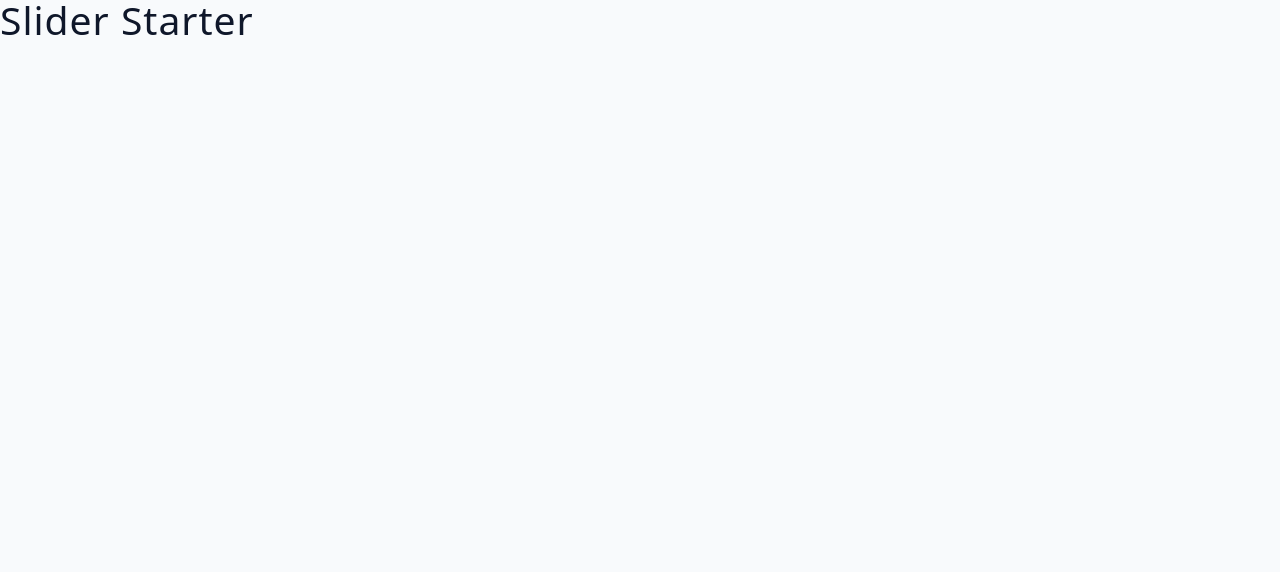
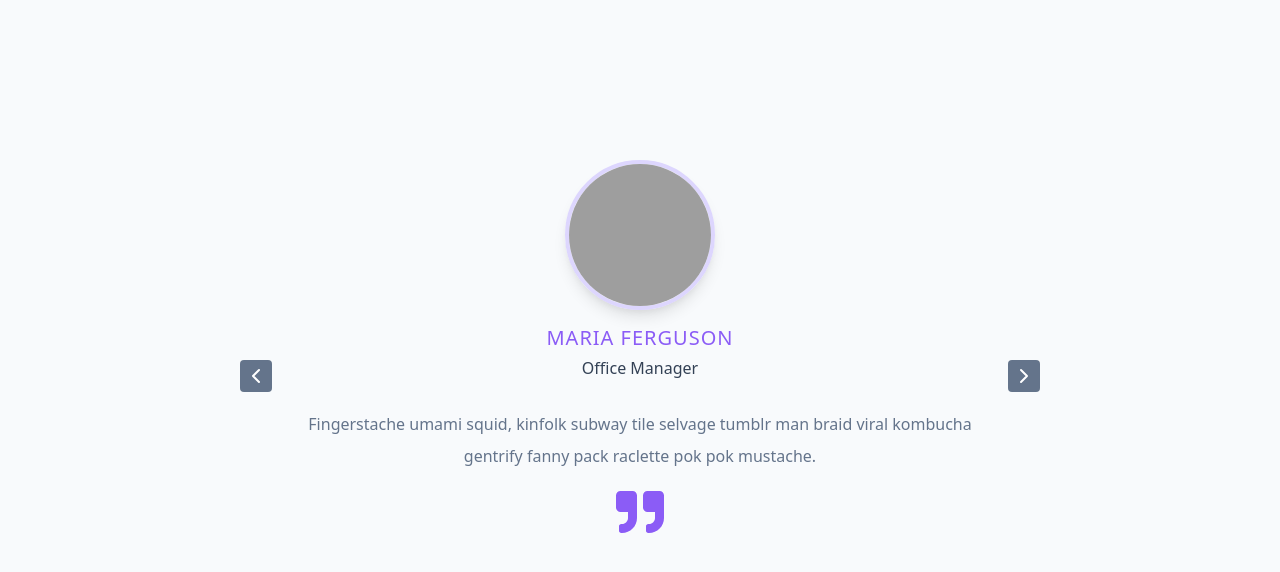
Before and after one commit to DanielYehezkely/Slider-Project, a React (Vite) app: page / in a window 1280 px wide. Shown: the top 572 px of the page. Built offline with nearby package versions, Linux system fonts and the light colour scheme; grey boxes are pictures that could not be loaded.

Commit message:
making the Structure

```diff
--- a/src/App.jsx
+++ b/src/App.jsx
@@ -1,7 +1,9 @@
+import Carousel from "./Carousel";
+
 const App = () => {
   return (
     <main>
-      <h2>Slider Starter</h2>
+      <Carousel/>
     </main>
   );
 };
--- /dev/null
+++ b/src/Carousel.jsx
@@ -0,0 +1,38 @@
+import React, { useState } from 'react'
+import {shortList, list, longList} from './data'
+import {FaQuoteRight} from 'react-icons/fa'
+import {FiChevronLeft, FiChevronRight} from 'react-icons/fi'
+
+const Carousel = () => {
+    const [people, setPeople] = useState(shortList);
+
+    const prevSLide = () =>{
+    }
+
+    const nextSLide = () =>{
+    }
+  return (
+    <section className='slider-container'>
+        {people.map((person) => {
+            const {id, image,name, title, quote} = person;
+            return <article className='slide' key={id}>
+                <img src={image} alt={name} className='person-img'/>
+                <h5 className='name'>{name}</h5>
+                <p className='title'>{title}</p>
+                <p className='text'>{quote}</p>
+                <FaQuoteRight className='icon'/>
+            </article>
+        })}
+
+<button type='button' className='prev' onClick={prevSLide}>
+    <FiChevronLeft/>
+</button>
+<button type='button' className='next' onClick={nextSLide}>
+    <FiChevronRight/>
+</button>
+
+    </section>
+  )
+}
+
+export default Carousel
```
